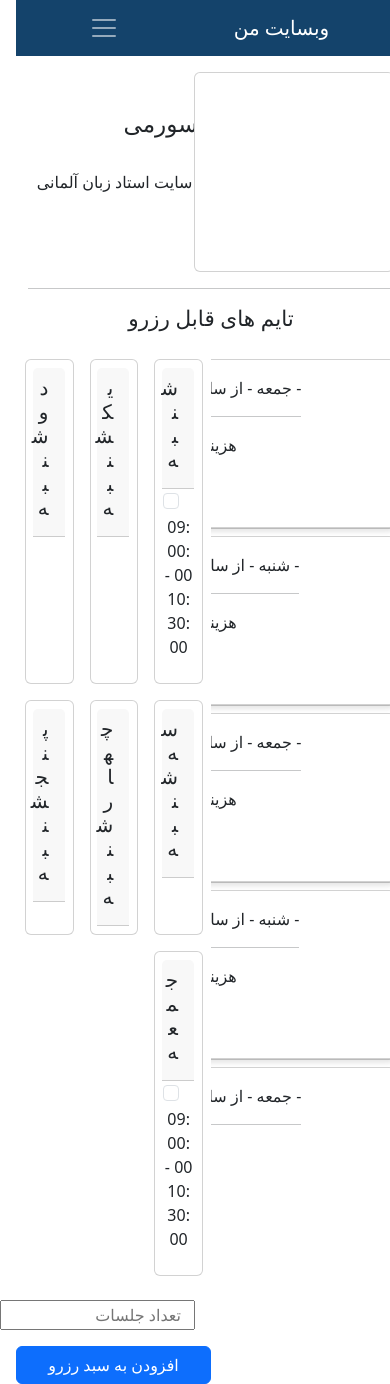
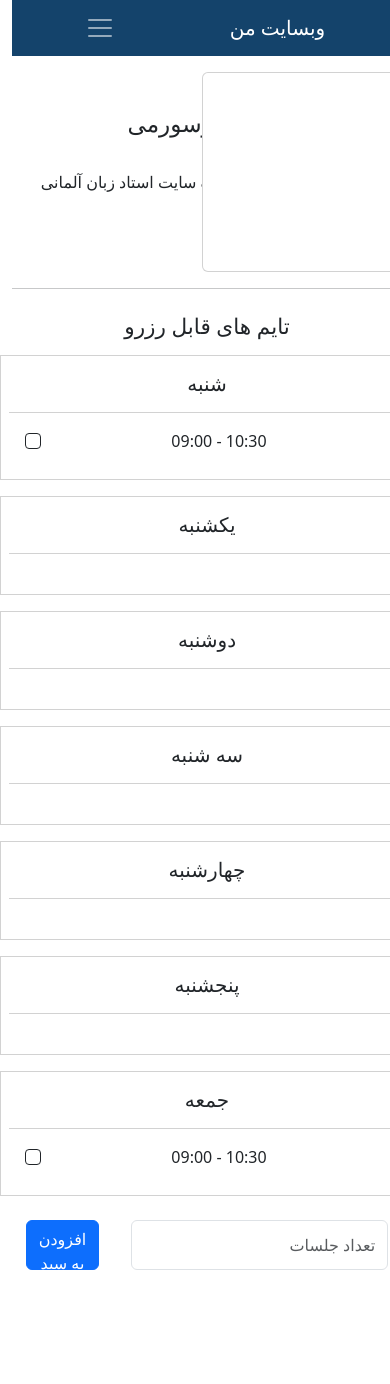
Before and after one commit to zercsiz/website, a Django app: page /courses/teacher_details/1/ in a window 390 px wide. After the commit the page ends 1270 px from the top, so only its background shows below. Run offline with Django 4.2, Linux system fonts and the light colour scheme; data comes from the database, SQL or seed files in the repository; parts of the project's set-up code (start-up, migrations or seed data) failed here and were passed over; some libraries are stand-ins or nearby versions.

Commit message:
bootstrap bazi

```diff
--- a/courses/templates/courses/teacher_details.html
+++ b/courses/templates/courses/teacher_details.html
@@ -4,7 +4,7 @@
     <head>
         <title>جزعیات</title>
     </head>
-<div class="container-fluid mt-3">
+<div class="container-fluid mt-3 p-0">
 {#    teacher information#}
     <div class="d-flex flex-column">
         <div class="row">
@@ -21,47 +21,40 @@
         </div>
     </div>
     <hr>
-    <div class="row">
-    <h4 class="text-center" style="margin-bottom: 20px">تایم های قابل رزرو</h4>
-        <div class="col justify-content-center" style="overflow-y:scroll; max-height: 800px">
-            {% for t in teacher_time %}
-                <div class="card my-2" style="border-radius: 0.3em;width: 500px; box-shadow: 0 4px 5px 0px rgba(0,0,0,0.1), 0 1px 0px 0px rgba(0,0,0,0.2)">
-                    <div class="card-body m-auto text-center">
-                        <p class="">{{ t.date }} - {{ t.week_day }} - از ساعت {{ t.start.isoformat }} تا ساعت {{ t.end.isoformat }}</p>
-                        <hr>
-                        <p>هزینه کلاس : {{ t.price }} ریال</p><button data-teacherTime="{{ t.id }}" data-action="add" class="btn btn-reserve update-cart">رزرو</button>
-                    </div>
-                </div>
-            {% endfor %}
-        </div>
-        <div class="col">
-            <form action="" method="post">
-                {% csrf_token %}
-                {% if plan_times %}
-                    <div class="row">
+    <div class="d-flex flex-column">
+        <h4 class="text-center m-2">تایم های قابل رزرو</h4>
+        <form action="" method="post">
+            {% csrf_token %}
+            {% if plan_times %}
+                <div class="row justify-content-center">
                     {% for w_day in week_days %}
-                        <div class="card col-3 m-2 p-2 text-center">
-                        <div class="card-header">
+                    <div class="card col-lg-2 col-md-3 m-2 m-sm-2 p-2 text-center" style="border-radius: 0">
+                        <div class="card-header" style="background-color: white">
                         <h5>{{ w_day }}</h5>
                         </div>
-                        {% for p_time in plan_times %}
-                            {% if p_time.week_day == w_day %}
-                                <div class="form-check">
-                                  <input class="form-check-input" type="checkbox" value="{{ p_time.id }}" id="flexCheckDefault" name="p_time_id">
-                                </div>
-                                <p>{{ p_time.start.isoformat }} - {{ p_time.end.isoformat }}</p>
-                            {% endif %}
-                        {% endfor %}
+                        <div class="card-body">
+                            {% for p_time in plan_times %}
+                                {% if p_time.week_day == w_day %}
+                                    <div class="form-check justify-content-center" style="direction: ltr">
+                                        <input class="form-check-input border border-dark" type="checkbox" value="check-{{ p_time.id }}" id="{{ p_time.id }}" name="p_time_id">
+                                        <label class="form-check-label" for="check-{{ p_time.id }}">{{ p_time.start|date:"H:i" }} - {{ p_time.end|date:"H:i" }}</label>
+                                    </div>
+                                {% endif %}
+                            {% endfor %}
                         </div>
+                    </div>
                     {% endfor %}
-                        <input name="session_number" class="m-3" type="number" placeholder="تعداد جلسات">
+                </div>
+                    <div class="d-flex justify-content-center">
+                        <input class="form-control m-3" name="session_number" type="number" placeholder="تعداد جلسات" style="width: 300px">
+                        <button class="btn btn-primary m-3" type="submit" style=" width: 200px; height: 50px">افزودن به سبد رزرو</button>
+                    </div>
+
                     {% else %}
-                    <p>هنوز برنامه ای اعلام نشده است.</p>
-                    </div>
+                    <p class="text-center m-2">هنوز برنامه ای اعلام نشده است.</p>
+
                 {% endif %}
-                <button type="submit" class="btn btn-primary">افزودن به سبد رزرو</button>
-            </form>
-        </div>
+        </form>
     </div>
 </div>
     <style>
```
